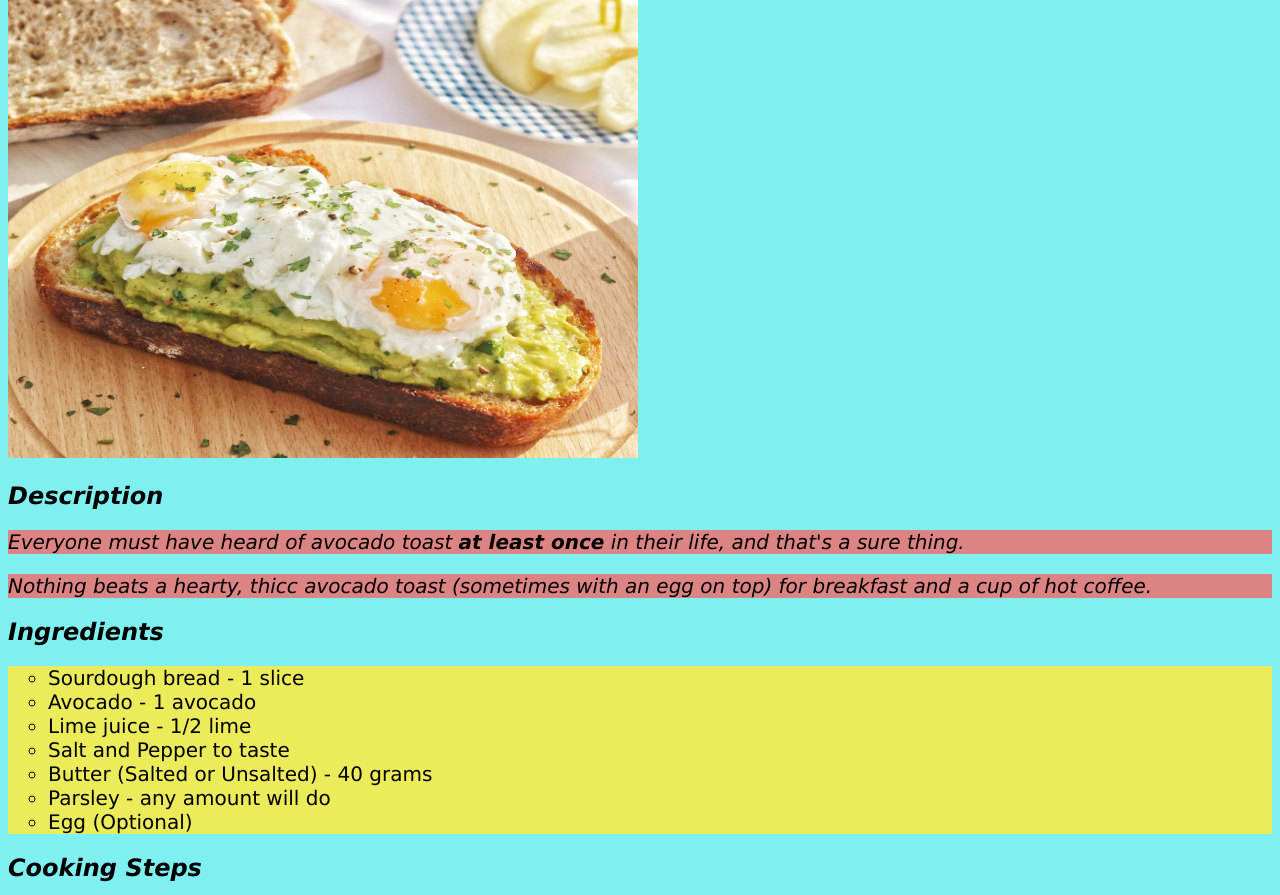
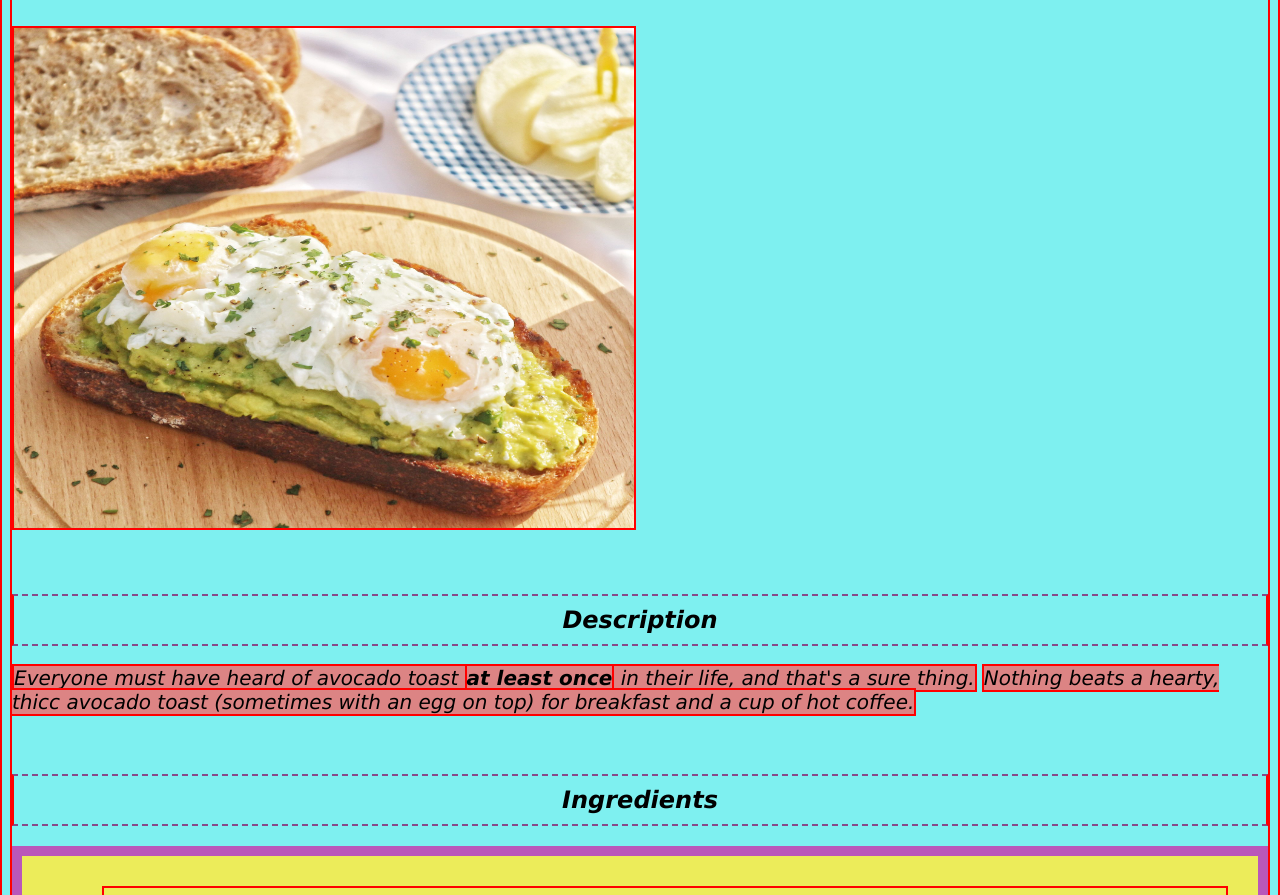
Before and after one commit to brianle169/odin-recipes, a plain HTML site: page recipes/avocadotoast.html in a window 1280 px wide. Shown: the part 123-1018 px from the top of the page. Drawn offline with Linux system fonts and the light colour scheme.

Commit message:
Apply Box Model styling

```diff
--- a/recipes/avocadotoast.html
+++ b/recipes/avocadotoast.html
@@ -11,7 +11,7 @@
     <body>
         <h1>Avocado Toast</h1>
         <img src="../img/avocado-toast.jpg" alt="Avocado-toast"
-        width="630"
+        width="620"
         height="500">
 
         <!-- Description -->
--- a/style.css
+++ b/style.css
@@ -1,25 +1,51 @@
+*{
+    border: 2px solid red;
+}
+
 body{
     background-color: rgb(126, 240, 240);
     font-family: Verdana, Geneva, Tahoma, sans-serif;
 }
 
-ol, ul, p{
+ol,
+ul,
+p{
     font-size: 20px;
 }
 
-ol, ul{
+ol,
+ul{
     background-color: rgb(236, 236, 90);
+    padding: 30px;
+    border: 10px solid rgb(186, 87, 186);
 }
 
-h1, h2 {
-    font-style: italic;
+h1,
+h2 {
+    text-align: center;
+    padding: 10px;
+    border-bottom: 2px dashed rgb(136, 74, 136);
+    border-top: 2px dashed rgb(136, 74, 136);
 }
 
-ul li{
-    list-style: circle;
+h1{
+    font-size: 45px;
+}
+
+h2{
+    font-style: italic;
+    margin-top: 60px;
+}
+
+ul li,
+ol li{
+    margin-bottom: 10px;
+    margin-left: 50px;
+    padding: 5px;
 }
 
 .description{
+    display: inline;
     font-style: oblique;
     background-color: rgb(220, 132, 132);
 }
```
Also changed, not shown: recipes/friedrice.html (+3 -3 lines).
